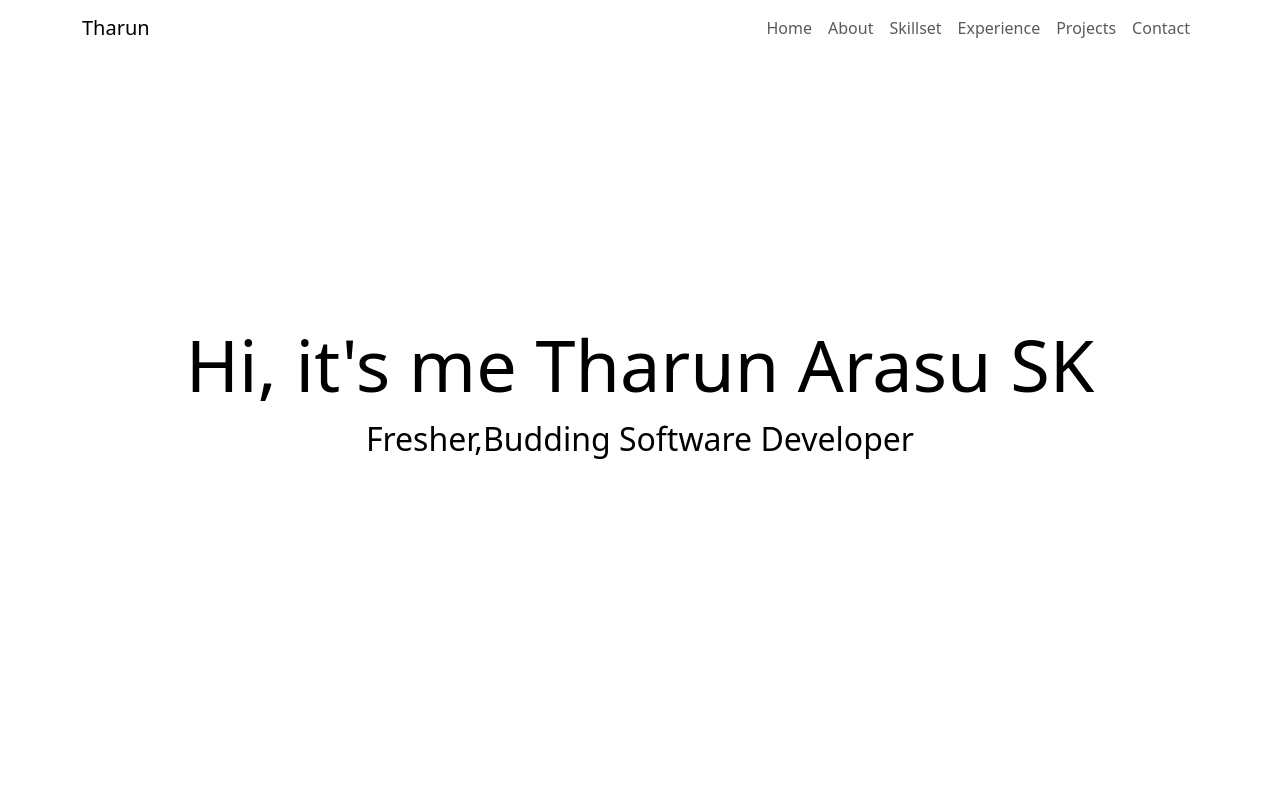
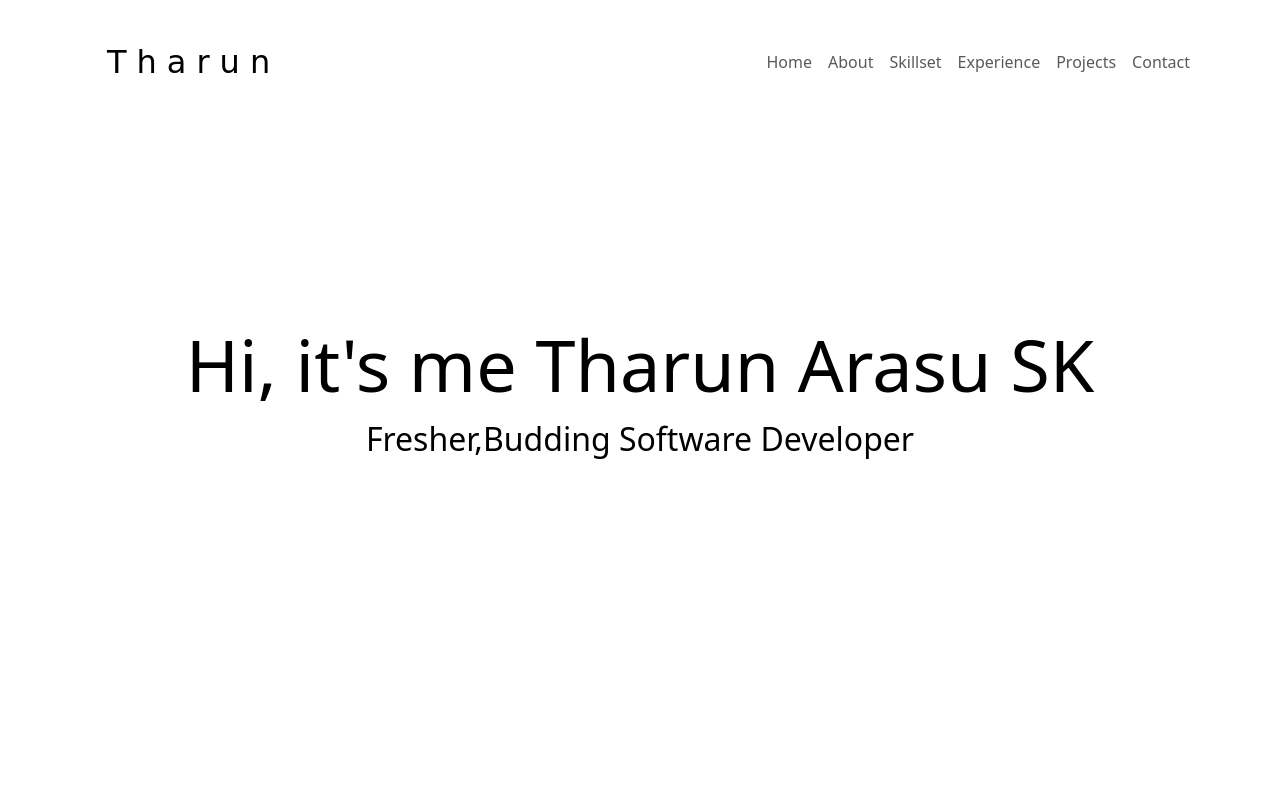
Before and after one commit to tharunarasu/tharunarasu.github.io, a plain HTML site: page index.html in a window 1280 px wide. Shown: the top 800 px of the page. Drawn offline with nearby package versions, Linux system fonts and the light colour scheme.

Commit message:
Updated CSS

```diff
--- a/css/style.css
+++ b/css/style.css
@@ -1,4 +1,10 @@
-
+#title {
+  font-family: Monoton,cursive;
+  font-size: xx-large;
+  font-weight: 500;
+  letter-spacing: 10px;
+  margin: 25px;
+}
 
 .bgimage {
   height:100vh;
```
